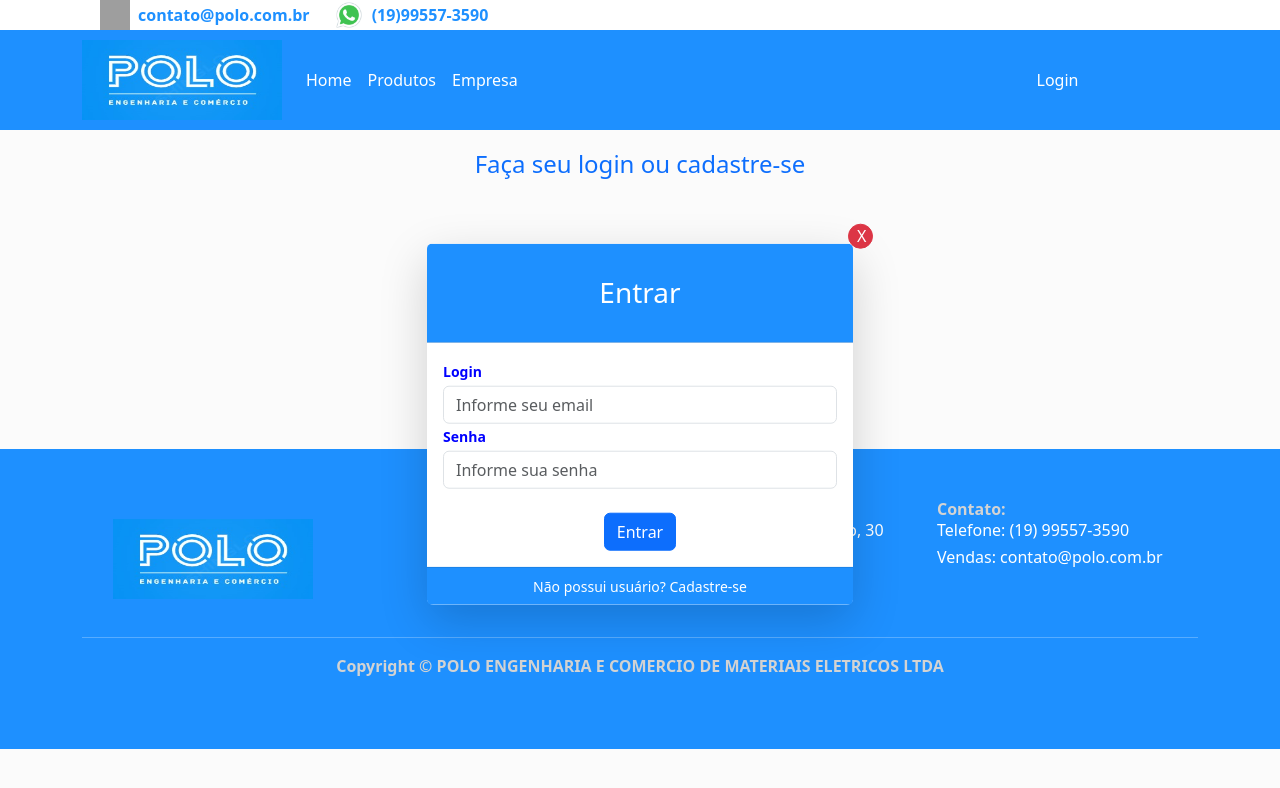
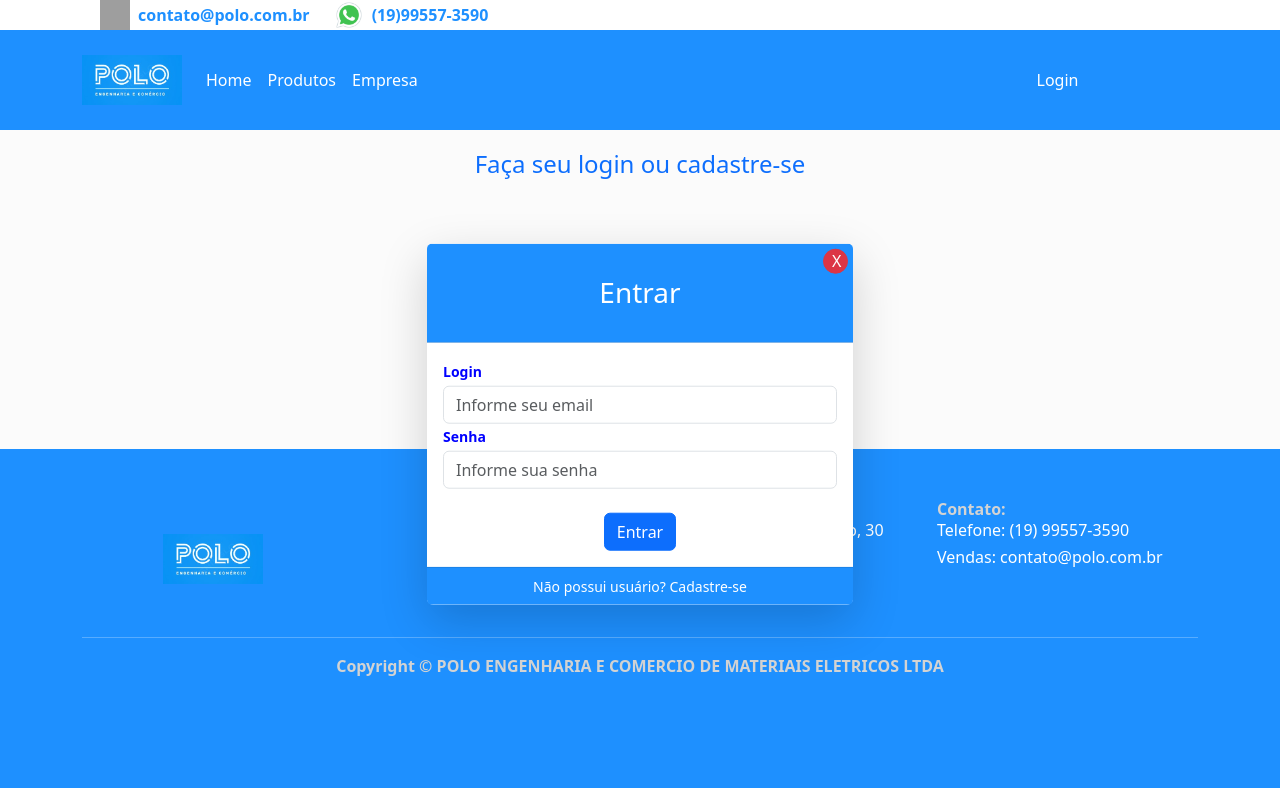
Before and after one commit to Luiz400122/polo, an Angular app: page /login in a window 1280 px wide. Shown: the top 788 px of the page. Built offline with nearby package versions, Linux system fonts and the light colour scheme; grey boxes are pictures that could not be loaded.

Commit message:
ajuste front

```diff
--- a/src/app/app.component.css
+++ b/src/app/app.component.css
@@ -1,7 +1,7 @@
 footer {
   background-color: dodgerblue;
   color: white;
-  min-height: 300px;
+  min-height: 400px;
   width: 100%;
   text-align: center;
 }
@@ -18,8 +18,8 @@ nav {
   top: 30px;
 }
 img {
-  width: 200px;
-  height: 80px;
+  width: 190px;
+ width: 100px;
 }
 
 #navbarHeader.hidden {
--- a/src/app/app.component.html
+++ b/src/app/app.component.html
@@ -9,7 +9,7 @@
       </a>
     </div>
     <div class="col d-flex justify-content-end  ">
-      <a href="https://wa.me/+5519995573590" id="mail" class="d-flex align-items-center justify-content-sm-end">
+      <a href="https://wa.me/+5519995573590" id="mail" class="d-flex align-items-center justify-content-sm-end jus">
         <img alt="Chat on WhatsApp" src="./assets/whatsicon.png" id="logoemail" class="me-2" />
         <span class="d-none d-sm-inline ">(19)99557-3590</span>
       </a>
--- a/src/app/login/login.component.css
+++ b/src/app/login/login.component.css
@@ -13,6 +13,7 @@ a:hover {
   font-size: small;
 }
 
+
 label {
   color: blue;
   font-weight: bold;
@@ -26,8 +27,8 @@ label {
   border-radius: 50%;
   line-height: 12.5px;
   position: absolute;
-  top: -20px; /* Deslocamento para cima */
-  right: -20px; /* Deslocamento para a direita */
+  top: 5px; /* Deslocamento para cima */
+  right: 5px; /* Deslocamento para a direita */
 }
 
 #modalLogin {
```
